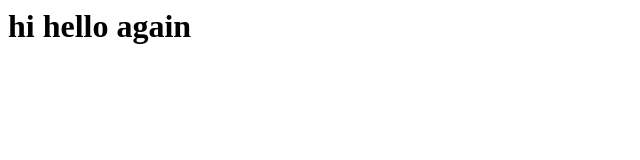
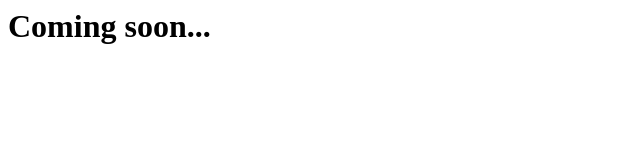
Before and after one commit to alancaras/arc, a plain HTML site: page index.html in a window 1280 px wide. Shown: the whole page, without its empty margins (0-640 px from the left). Drawn offline with Linux system fonts and the light colour scheme.

Commit message:
third commit

```diff
--- a/Javascript/script.js
+++ b/Javascript/script.js
@@ -7,10 +7,10 @@ function myFunction() {
   return 1;
 }
 
+/*
 
-/*function addTwo(x, y) {
+function addTwo(x, y) {
   console.log(x + y);
   alert("hi");
 };
-/*
-//-->
+*/
--- a/index.html
+++ b/index.html
@@ -3,7 +3,7 @@
     <script src="Javascript/script.js"></script>
   </head>
   <body>
-    <h1>hi hello again</h1>
+    <h1>Coming soon...</h1>
     <script>
       let a;
       a = myFunction();
```
